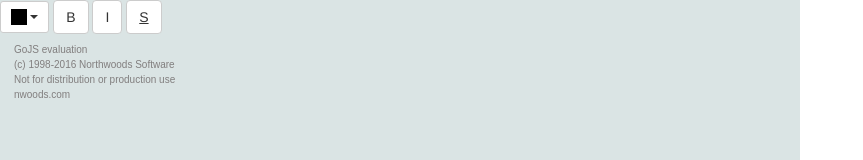
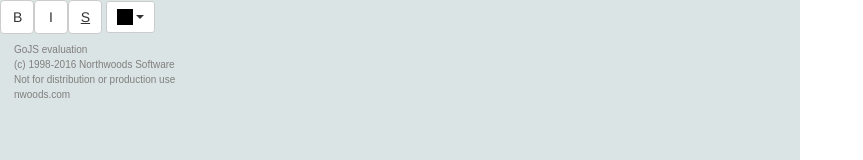
Before and after one commit to israelhenrique/learning-gojs, a website: page gojs.htm in a window 1280 px wide. Shown: the top 160 px of the page, without its empty margins (0-863 px from the left). Drawn offline with nearby package versions, Linux system fonts and the light colour scheme.

Commit message:
change css

```diff
--- a/gojs.htm
+++ b/gojs.htm
@@ -14,6 +14,7 @@
   <style>
   .color-fill-icon{display:inline-block;width:16px;height:16px;border:1px solid #000;background-color:#fff;margin: 2px;}
   .dropdown-color-fill-icon{position:relative;float:left;margin-left:0;margin-right: 0}
+  .btn{width: 34px; margin-left: -4px;}
 
   </style>
   <!-- Include all compiled plugins (below), or include individual files as needed -->
@@ -28,12 +29,14 @@
       <button type="button" onClick="treeLayout();">Tree Layout</button>
       <button type="button" onClick="circularLayout();">Circular Layout</button>-->
       <!--<input id="selectionButton" type="color"/>-->
-      <div class="btn-group btn-group-sm">
-        <button type="button" class="btn btn-default" id="demo2"><span class="color-fill-icon dropdown-color-fill-icon" style="background-color:#000;"></span>&nbsp;<b class="caret"></b></button>
-      </div>
+      <span style="margin-left: 4px;">
       <button id="bold" class="btn btn-default">B</button>
       <button id="italic" class="btn btn-default">I</button>
       <button id="underline" class="btn btn-default" style="text-decoration: underline;">S</button>
+      <div class="btn-group btn-group-sm">
+        <button type="button" class="btn btn-default" id="demo2" style="width: 49px;"><span class="color-fill-icon dropdown-color-fill-icon" style="background-color:#000;"></span>&nbsp;<b class="caret"></b></button>
+      </div>
+    </span>
     <div id="teste" style="width:800px; height:600px; background-color: #DAE4E4;"></div>
   </div>
   <script src="http://code.jquery.com/jquery-1.11.2.min.js"></script>
```
